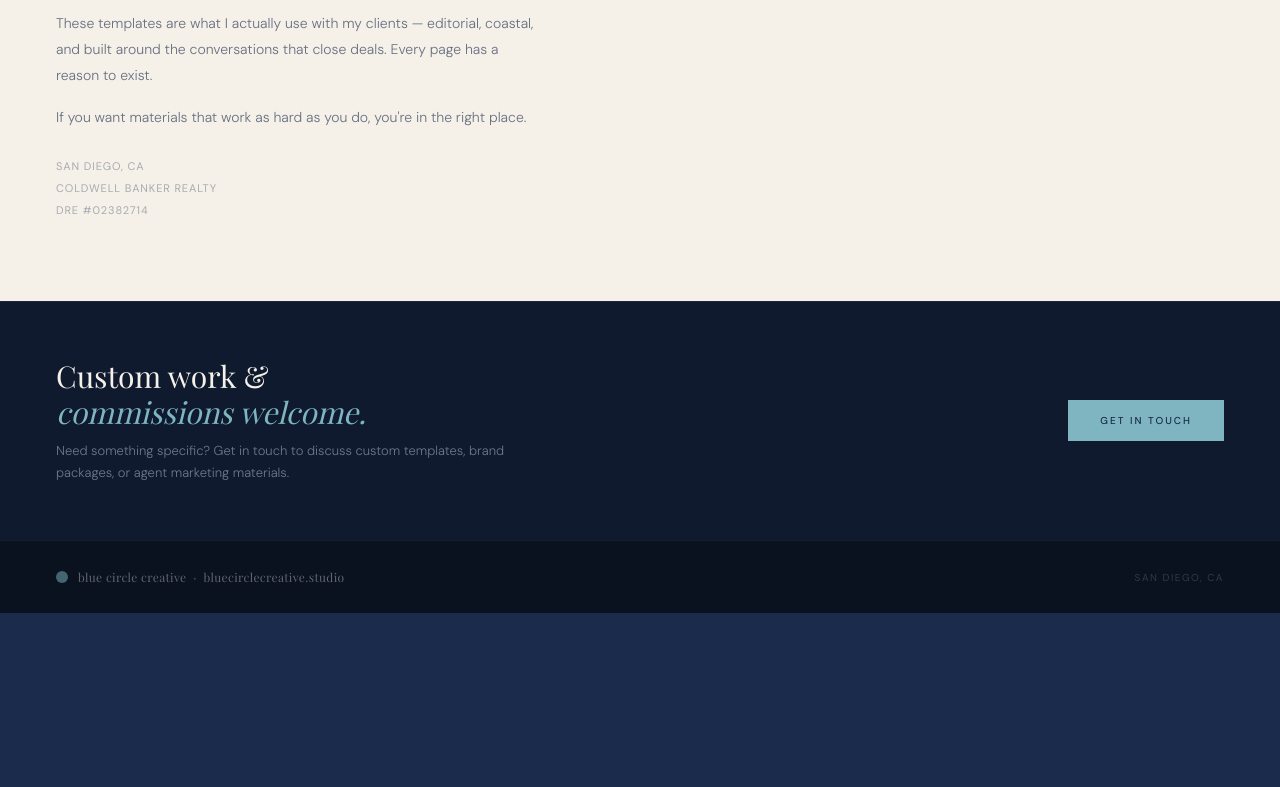
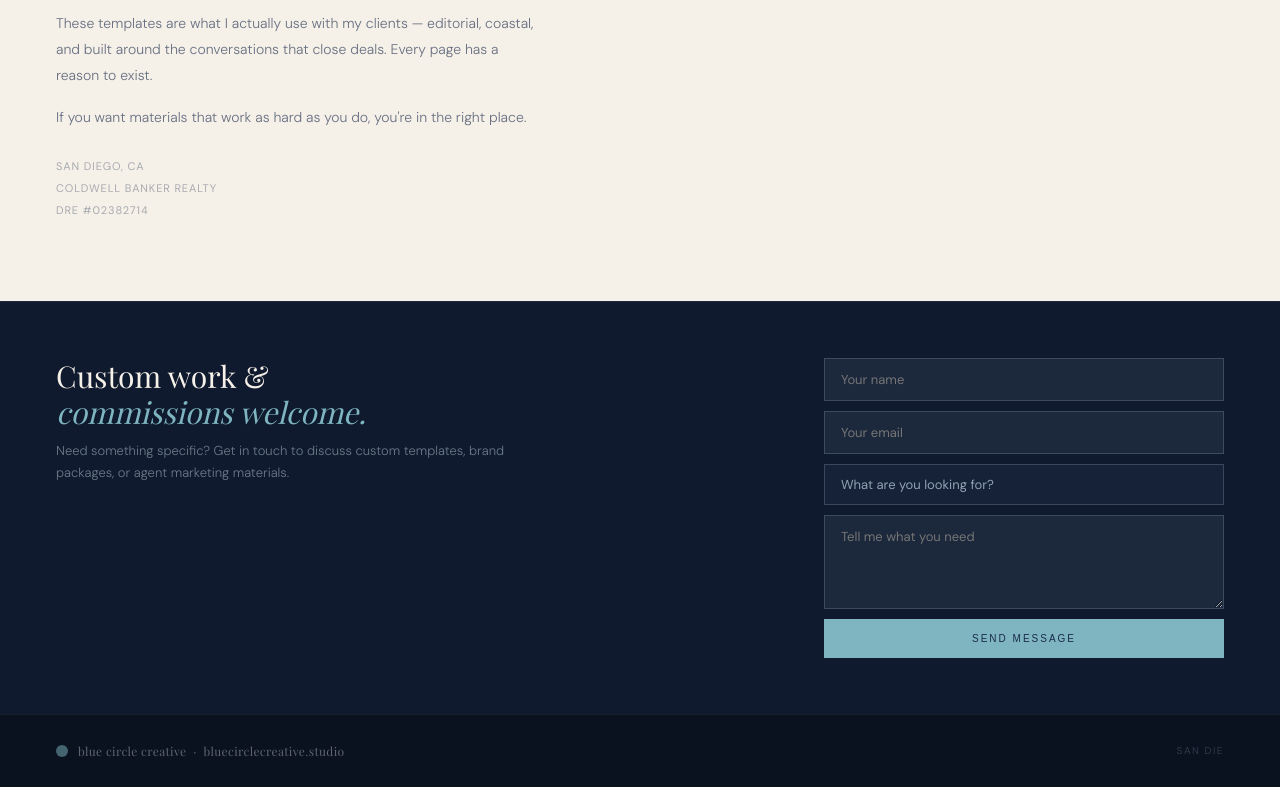
Before and after one commit to heylanaswanson/bluecirclecreative, a plain HTML site: page index.html in a window 1280 px wide. Shown: the part 3793-4580 px from the top of the page. Before the commit the page ends 4406 px from the top, so only its background shows below. Drawn offline with nearby package versions, Linux system fonts and the light colour scheme; a web font is replaced by a local one.

Commit message:
added contact form

```diff
--- a/index.html
+++ b/index.html
@@ -149,7 +149,7 @@ section{padding:80px 56px}
 .about-detail{font-size:11px;font-weight:400;color:rgba(27,43,75,0.35);letter-spacing:0.08em;margin-top:24px;line-height:2}
 .about-photo{width:220px;height:220px;border-radius:50%;background:var(--navy-mid);display:flex;align-items:center;justify-content:center;overflow:hidden}
 
-.contact-strip{background:var(--navy-dark);padding:56px;display:flex;justify-content:space-between;align-items:center;gap:40px;border-top:0.5px solid rgba(200,216,232,0.08)}
+.contact-strip{background:var(--navy-dark);padding:56px;display:flex;justify-content:space-between;align-items:flex-start;gap:48px;border-top:0.5px solid rgba(200,216,232,0.08)}
 .contact-left{max-width:480px}
 .contact-h3{font-family:var(--serif);font-size:clamp(22px,2.5vw,30px);font-weight:400;color:var(--ivory);margin-bottom:10px;line-height:1.2}
 .contact-h3 em{color:var(--teal);font-style:italic}
@@ -448,7 +448,7 @@ footer{background:#0a1220;padding:28px 56px;display:flex;justify-content:space-b
         </div>
       </section>
 
-      <div class="contact-strip" id="contact" role="complementary"
+      <section class="contact-strip" id="contact"
         aria-labelledby="contact-heading">
         <div class="contact-left">
           <h2 class="contact-h3" id="contact-heading">Custom work
@@ -457,9 +457,41 @@ footer{background:#0a1220;padding:28px 56px;display:flex;justify-content:space-b
             discuss custom templates, brand packages, or agent marketing
             materials.</p>
         </div>
-        <a href="mailto:heylanaswanson@gmail.com" class="btn-primary">GET IN
-          TOUCH</a>
-      </div>
+        <form name="contact" method="POST" data-netlify="true"
+          netlify-honeypot="bot-field" aria-label="Contact form"
+          style="display:flex;flex-direction:column;gap:10px;width:100%;max-width:400px;flex-shrink:0;">
+          <input type="hidden" name="form-name" value="contact">
+          <p hidden><label>Don't fill this out: <input
+                name="bot-field"></label></p>
+          <input type="text" name="name" placeholder="Your name" required
+            aria-label="Your name"
+            style="background:rgba(200,216,232,0.07);border:0.5px solid rgba(200,216,232,0.2);color:white;font-family:'DM Sans',sans-serif;font-size:13px;padding:12px 16px;outline:none;width:100%;"
+            onfocus="this.style.borderColor='rgba(126,181,192,0.6)'"
+            onblur="this.style.borderColor='rgba(200,216,232,0.2)'">
+          <input type="email" name="email" placeholder="Your email" required
+            aria-label="Your email"
+            style="background:rgba(200,216,232,0.07);border:0.5px solid rgba(200,216,232,0.2);color:white;font-family:'DM Sans',sans-serif;font-size:13px;padding:12px 16px;outline:none;width:100%;"
+            onfocus="this.style.borderColor='rgba(126,181,192,0.6)'"
+            onblur="this.style.borderColor='rgba(200,216,232,0.2)'">
+          <select name="interest" required aria-label="What are you looking for"
+            style="background:#152238;border:0.5px solid rgba(200,216,232,0.2);color:rgba(200,216,232,0.7);font-family:'DM Sans',sans-serif;font-size:13px;padding:12px 16px;outline:none;appearance:none;width:100%;cursor:pointer;"
+            onfocus="this.style.borderColor='rgba(126,181,192,0.6)'"
+            onblur="this.style.borderColor='rgba(200,216,232,0.2)'">
+            <option value disabled selected>What are you looking for?</option>
+            <option value="custom-templates">Custom templates</option>
+            <option value="brand-package">Brand package</option>
+            <option value="agent-marketing">Agent marketing materials</option>
+            <option value="other">Something else</option>
+          </select>
+          <textarea name="message" placeholder="Tell me what you need" rows="4"
+            required aria-label="Your message"
+            style="background:rgba(200,216,232,0.07);border:0.5px solid rgba(200,216,232,0.2);color:white;font-family:'DM Sans',sans-serif;font-size:13px;padding:12px 16px;outline:none;resize:vertical;width:100%;"
+            onfocus="this.style.borderColor='rgba(126,181,192,0.6)'"
+            onblur="this.style.borderColor='rgba(200,216,232,0.2)'"></textarea>
+          <button type="submit" class="btn-primary"
+            style="width:100%;text-align:center;">SEND MESSAGE</button>
+        </form>
+      </section>
 
     </main>
 
@@ -470,8 +502,4 @@ footer{background:#0a1220;padding:28px 56px;display:flex;justify-content:space-b
           bluecirclecreative.studio</span>
       </div>
       <span class="footer-right"
-        aria-label="Located in San Diego, California">SAN DIEGO, CA</span>
-    </footer>
-
-  </body>
-</html>
+        aria-label="Located in San Diego, California">SAN DIE
```
